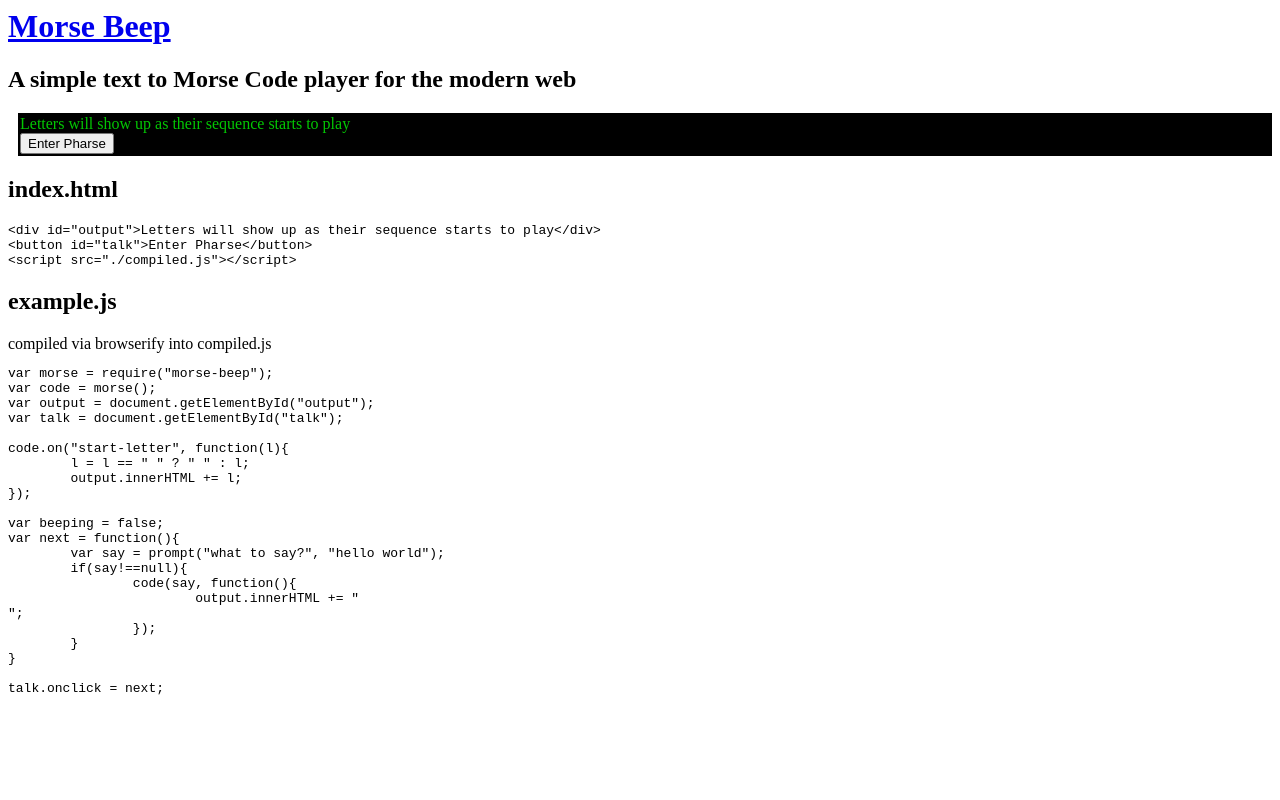
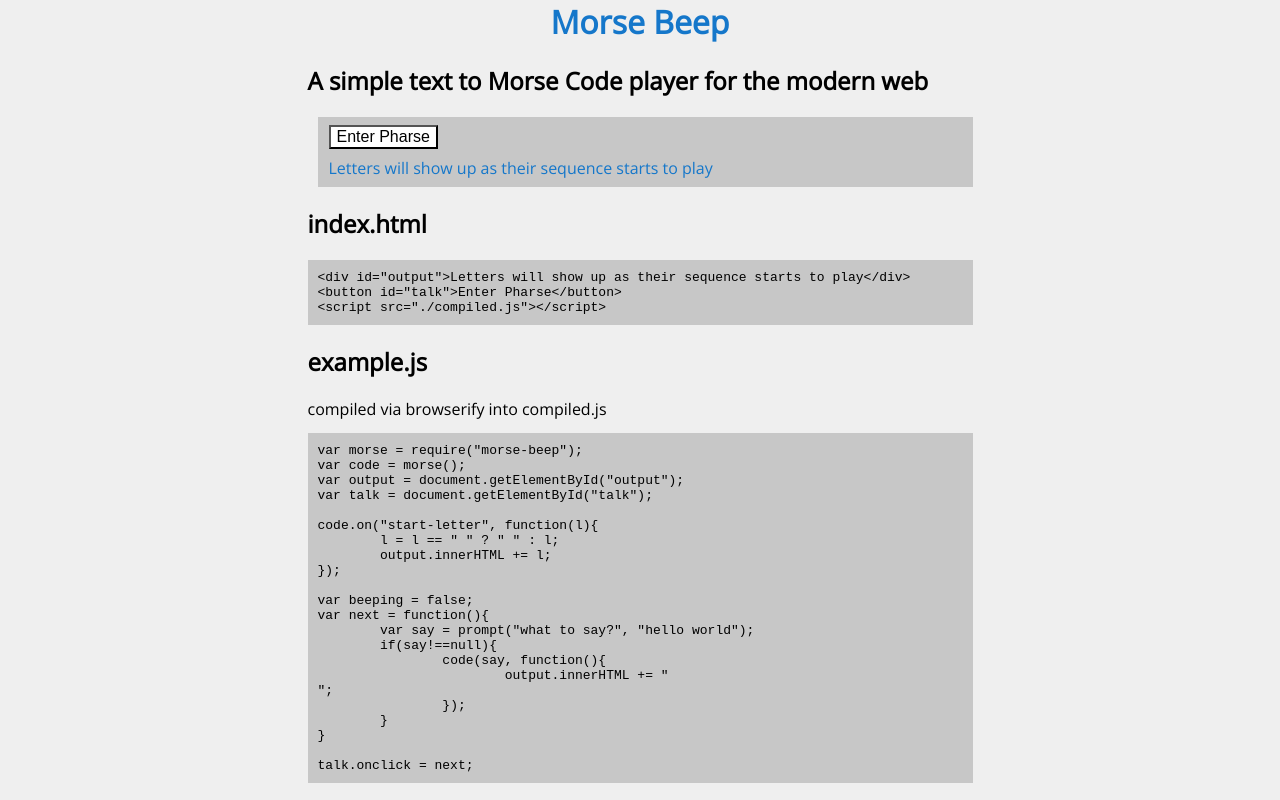
Before and after one commit to mcwhittemore/morse-beep, a website: page index.html in a window 1280 px wide. Drawn offline with nearby package versions, Linux system fonts and the light colour scheme.

Commit message:
add some pretty to the page

```diff
--- a/index.html
+++ b/index.html
@@ -1,17 +1,45 @@
+<link href='http://fonts.googleapis.com/css?family=Open+Sans:400,300' rel='stylesheet' type='text/css'>
+
 <style>
+	button{
+		background: white;
+		font-size: medium;
+	}
+	a{
+		text-decoration: none;
+		color: rgb(21, 119, 202);
+	}
+	body{
+		margin: auto;
+		width: 665px;
+		background: #efefef;
+		font-family: 'Open Sans', sans-serif;
+	}
+	h1{
+		text-align: center;
+	}
 	#example{
 		margin-left: 10px;
-		padding: 2px;
-		background: black;
-		color: rgb(3, 199, 3);
+		padding-left: 11px;
+		padding-top: 8px;
+		background: rgba(0, 0, 0, 0.17);
+		color: rgb(21, 119, 202);
+		line-height: 38px;
+	}
+	pre{
+		background: rgba(0, 0, 0, 0.17);
+		padding: 10px;
+		overflow: hidden;
+		overflow-wrap: break-word;
 	}
 </style>
 
 <a href="https://github.com/mcwhittemore/morse-beep"><h1>Morse Beep</h1></a>
 <h2>A simple text to Morse Code player for the modern web</h2>
 <div id="example">
-	<div id="output">Letters will show up as their sequence starts to play<br/></div>
-	<button id="talk">Enter Pharse</button>
+	<div id="output"></div>
+	<button id="talk">Enter Pharse</button><br/>
+	Letters will show up as their sequence starts to play
 </div>
 <script src="./compiled.js"></script>
 
```
